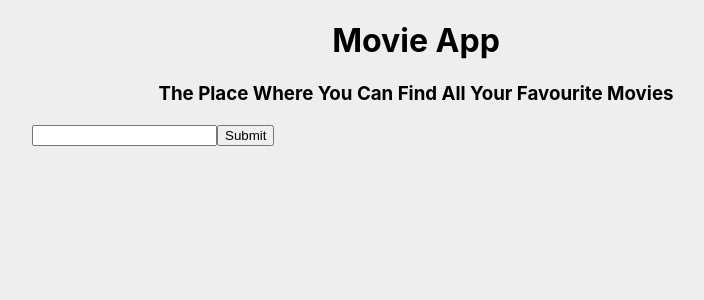
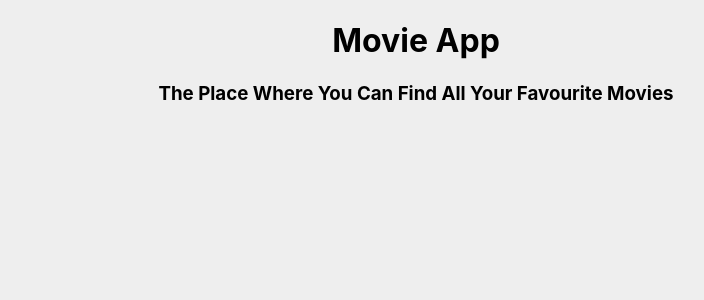
Before and after one commit to GSG-G8/movies-rawan, a React (Create React App) app: page / in a window 1280 px wide. Shown: the top 300 px of the page, without its empty margins (224-928 px from the left). Built offline with nearby package versions, Linux system fonts and the light colour scheme.

Commit message:
Revert "Create the form component"

```diff
--- a/public/index.html
+++ b/public/index.html
@@ -24,7 +24,7 @@
       work correctly both with client-side routing and a non-root public URL.
       Learn how to configure a non-root public URL by running `npm run build`.
     -->
-    <title>Movie App</title>
+    <title>React App</title>
   </head>
   <body>
     <noscript>You need to enable JavaScript to run this app.</noscript>
--- a/src/App.js
+++ b/src/App.js
@@ -1,22 +1,13 @@
 import React, { Component } from 'react';
+import logo from './logo.svg';
 import './App.css';
-import SearchForm from './movies'
 
 class App extends Component{
-  state={
-    searchValue: null,
-  };
-
-  setSearchValue= newValue=> this.setState({searchValue: newValue});
-
   render(){
   return (
     <div>
-      <header>
       <h1 class="h1-app">Movie App</h1>
       <h3 class="h1-app">The Place Where You Can Find All Your Favourite Movies</h3>
-      </header>
-      <SearchForm class="search-form" SearchMovie={this.setSearchValue} />
     </div>
   );
 }
--- a/src/index.css
+++ b/src/index.css
@@ -31,8 +31,3 @@ body {
 .h1-app{
   text-align: center;
 }
-
-.search-form{
-  justify-content: center;
-  align-items: center;
-}
--- a/src/movies.js
+++ /dev/null
@@ -1,17 +0,0 @@
-import React from 'react';
-
-const SearchForm = ({ SearchMovie }) => {
-  return (
-    <form
-      onSubmit={e => {
-        e.preventDefault();
-        SearchMovie(e.target.elements[0].value);
-      }}
-    >
-      <input type="text" />
-      <input type="submit" />
-    </form>
-  );
-};
-
-export default SearchForm;
```
